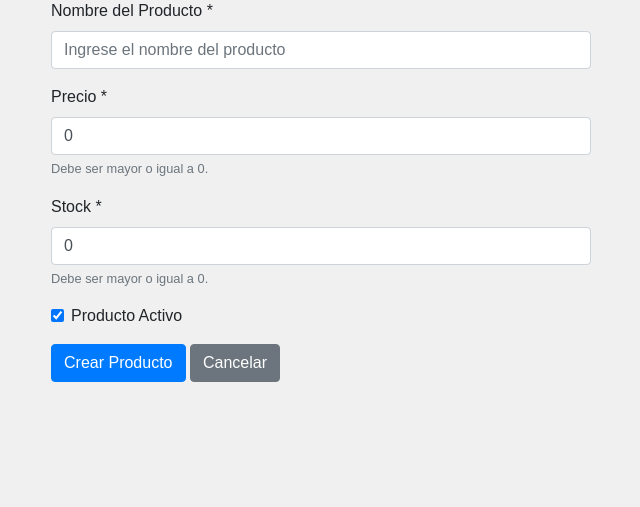
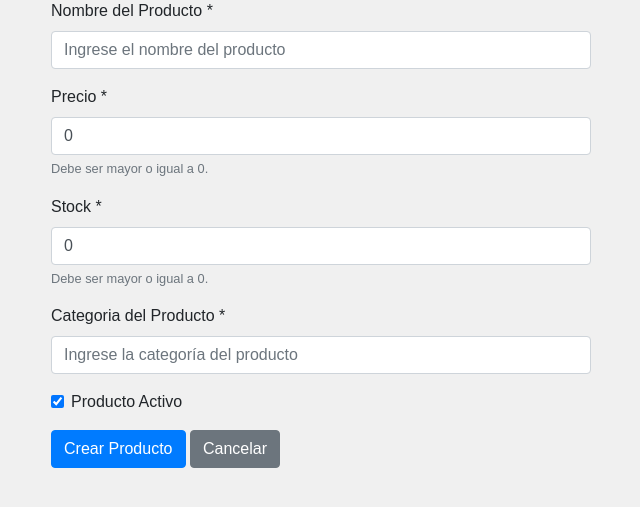
Before and after one commit to Inigo1405/Monolito-flask, a Flask app: page /productos/nuevo in a window 1280 px wide. Shown: the part 139-646 px from the top of the page, without its empty margins (34-674 px from the left). Run offline with Flask 3, Linux system fonts and the light colour scheme; the visitor is signed in with stand-in values (Sample User, id 1); some libraries are stand-ins or nearby versions.

Commit message:
Add 'categoria' field to product creation and editing forms, update database schema and templates

```diff
--- a/app.py
+++ b/app.py
@@ -87,6 +87,7 @@ def productos_crear():
         precio = request.form.get('precio', '')
         stock = request.form.get('stock', '')
         activo = request.form.get('activo') == 'on'
+        categoria = request.form.get('categoria')
 
         # Validaciones
         errores = []
@@ -117,13 +118,14 @@ def productos_crear():
                                    form_data={'nombre': request.form.get('nombre', ''),
                                               'precio': request.form.get('precio', ''),
                                               'stock': request.form.get('stock', ''),
+                                              'categoria': request.form.get('categoria'),
                                               'activo': activo})
 
         # Insertar en base de datos
         conn = get_db_connection()
         conn.execute(
-            'INSERT INTO Product (name_prod, price, stock, active) VALUES (?, ?, ?, ?)',
-            (nombre, precio, stock, 1 if activo else 0)
+            'INSERT INTO Product (name_prod, price, stock, active, categoria) VALUES (?, ?, ?, ?, ?)',
+            (nombre, precio, stock, 1 if activo else 0, categoria)
         )
         conn.commit()
         conn.close()
@@ -156,6 +158,7 @@ def productos_editar(id):
         precio = request.form.get('precio', '')
         stock = request.form.get('stock', '')
         activo = request.form.get('activo') == 'on'
+        categoria = request.form.get('categoria', '')
 
         # Validaciones
         errores = []
@@ -187,12 +190,13 @@ def productos_editar(id):
                                    form_data={'nombre': request.form.get('nombre', ''),
                                               'precio': request.form.get('precio', ''),
                                               'stock': request.form.get('stock', ''),
+                                              'categoria': request.form.get('categoria', ''),
                                               'activo': activo})
 
         # Actualizar en base de datos
         conn.execute(
-            'UPDATE Product SET name_prod = ?, price = ?, stock = ?, active = ? WHERE id = ?',
-            (nombre, precio, stock, 1 if activo else 0, id)
+            'UPDATE Product SET name_prod = ?, price = ?, stock = ?, active = ?, categoria = ? WHERE id = ?',
+            (nombre, precio, stock, 1 if activo else 0, categoria, id)
         )
         conn.commit()
         conn.close()
--- a/schema.sql
+++ b/schema.sql
@@ -1,6 +1,4 @@
-DROP TABLE IF EXISTS Product;
-
-CREATE TABLE Product (
+CREATE TABLE IF NOT EXISTS Product (
     id INTEGER PRIMARY KEY AUTOINCREMENT,
     name_prod TEXT NOT NULL,
     created TIMESTAMP NOT NULL DEFAULT CURRENT_TIMESTAMP,
@@ -8,3 +6,6 @@ CREATE TABLE Product (
     stock INTEGER DEFAULT 0 CHECK (stock >= 0),
     active BOOLEAN DEFAULT 1
 );
+
+-- ALTER TABLE Product
+-- ADD categoria VARCHAR(25) NOT NULL DEFAULT 'Escolar';
--- a/templates/form.html
+++ b/templates/form.html
@@ -47,11 +47,19 @@
 
                 <div class="form-group">
                     <label for="stock">Stock *</label>
-                    <input type="number" min="0" class="form-control" id="stock" name="stock"
-                           placeholder="0"
-                           value="{% if form_data %}{{ form_data.stock }}{% elif producto %}{{ producto['stock'] if producto['stock'] else 0 }}{% else %}0{% endif %}"
+                          <input type="number" min="0" class="form-control" id="stock" name="stock"
+                              placeholder="0"
+                              value="{% if form_data %}{{ form_data.stock|int }}{% elif producto %}{{ producto['stock']|int if producto['stock'] else 0 }}{% else %}0{% endif %}"
+                              required>
+                    <small class="form-text text-muted">Debe ser mayor o igual a 0.</small>
+                </div>
+
+                <div class="form-group">
+                    <label for="categoria">Categoria del Producto *</label>
+                    <input type="text" class="form-control" id="categoria" name="categoria"
+                           placeholder="Ingrese la categoría del producto"
+                           value="{% if form_data %}{{ form_data.categoria }}{% elif producto %}{{ producto['categoria'] }}{% endif %}"
                            required>
-                    <small class="form-text text-muted">Debe ser mayor o igual a 0.</small>
                 </div>
 
                 <div class="form-group form-check">
--- a/templates/products.html
+++ b/templates/products.html
@@ -35,6 +35,7 @@
                     <th>Precio</th>
                     <th>Stock</th>
                     <th>Estado</th>
+                    <th>Categoría</th>
                     <th>Fecha Creación</th>
                     <th>Acciones</th>
                 </tr>
@@ -46,7 +47,7 @@
                             <td>#{{ producto['id'] }}</td>
                             <td>{{ producto['name_prod'] }}</td>
                             <td>${{ "%.2f"|format(producto['price']) }}</td>
-                            <td>{{ producto['stock'] }}</td>
+                            <td>{{ producto['stock'] | int }}</td>
                             <td>
                                 {% if producto['active'] %}
                                     <span class="badge badge-success">Activo</span>
@@ -54,6 +55,7 @@
                                     <span class="badge badge-secondary">Inactivo</span>
                                 {% endif %}
                             </td>
+                            <td>{{ producto['categoria'] }}</td>
                             <td>{{ producto['created'] }}</td>
                             <td>
                                 <a href="{{ url_for('productos_editar', id=producto['id']) }}" class="btn btn-sm btn-primary">
```
